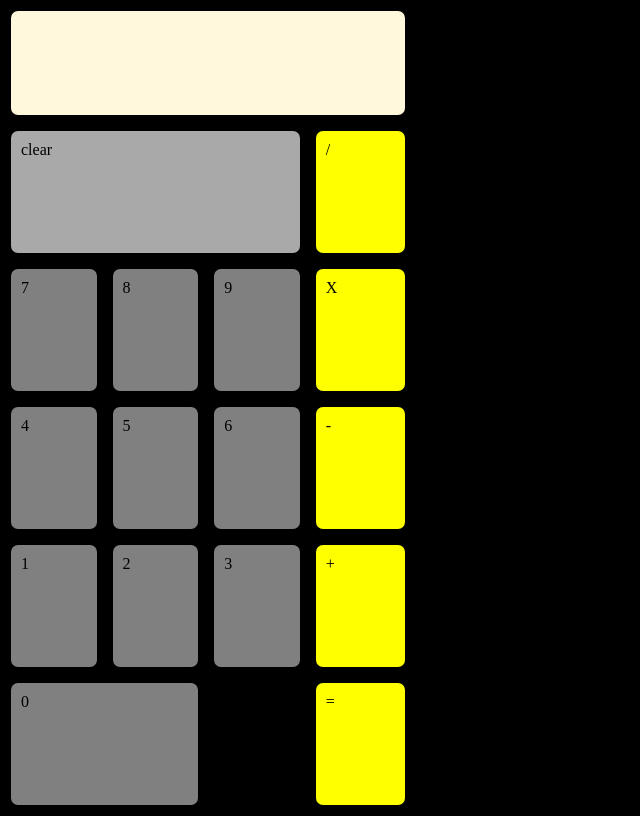
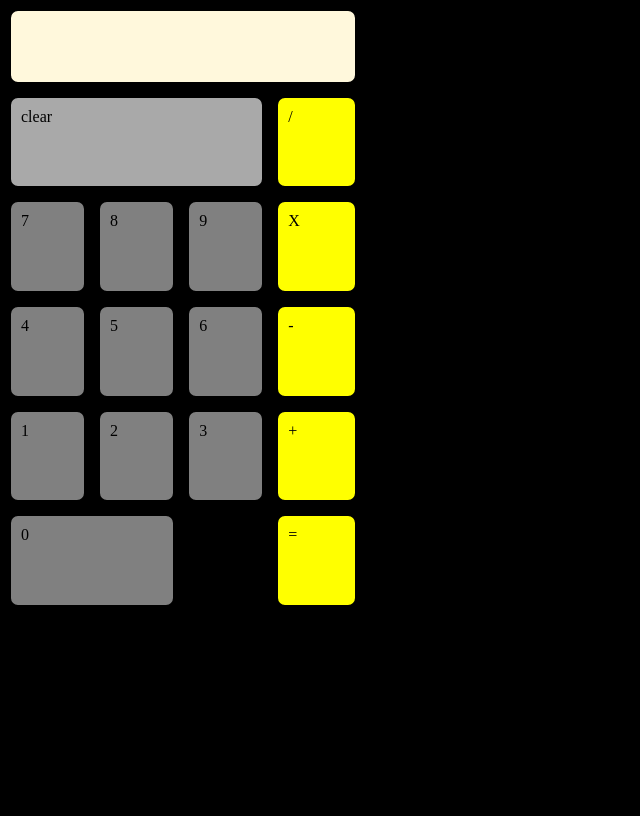
Before and after one commit to dbielik236/calculator, a plain HTML site: page index.html in a window 1280 px wide. Shown: the whole page, without its empty margins (0-640 px from the left). Drawn offline with Linux system fonts and the light colour scheme.

Commit message:
changed size of grid

```diff
--- a/styles.css
+++ b/styles.css
@@ -13,8 +13,8 @@ body {
     "one two three plus"
     "zer0 zer0 . equals"
     ;
-    height: 800px;
-    width: 400px;
+    height: 600px;
+    width: 350px;
 }
 
 div {
```
